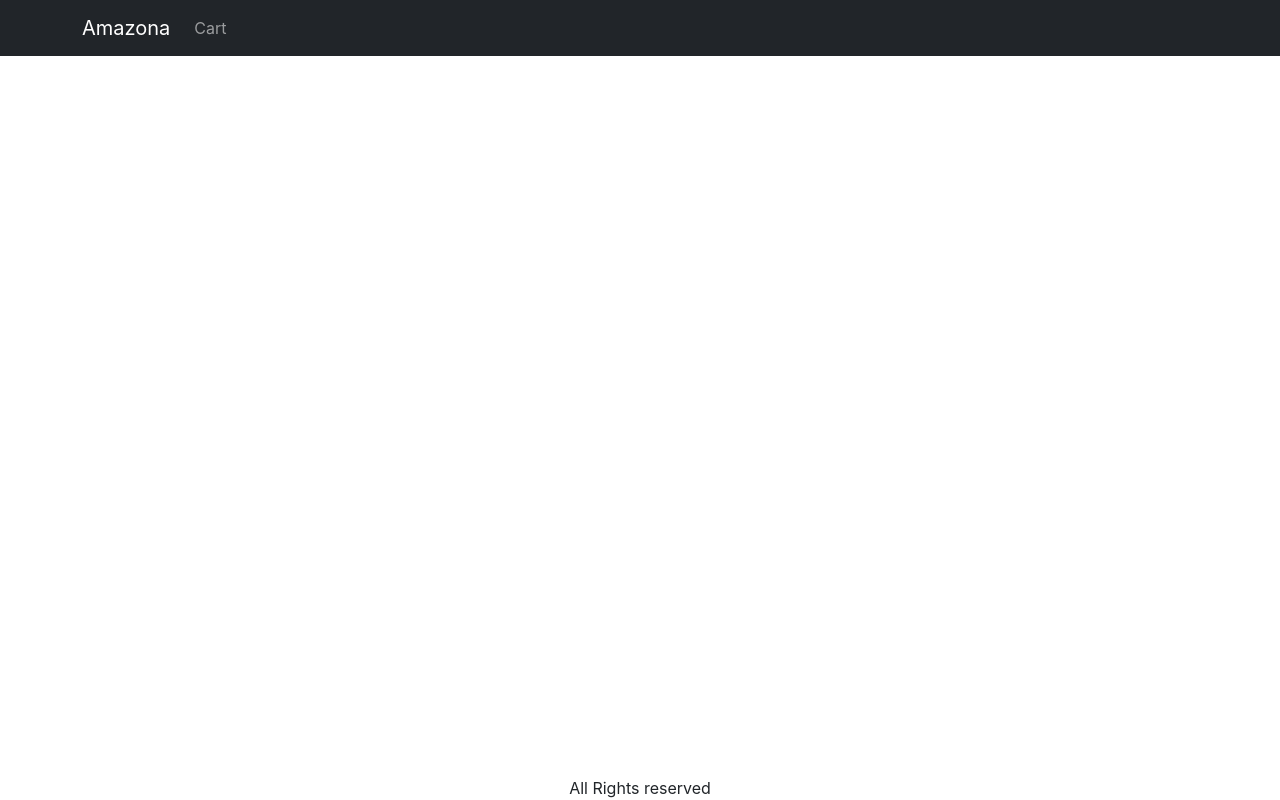
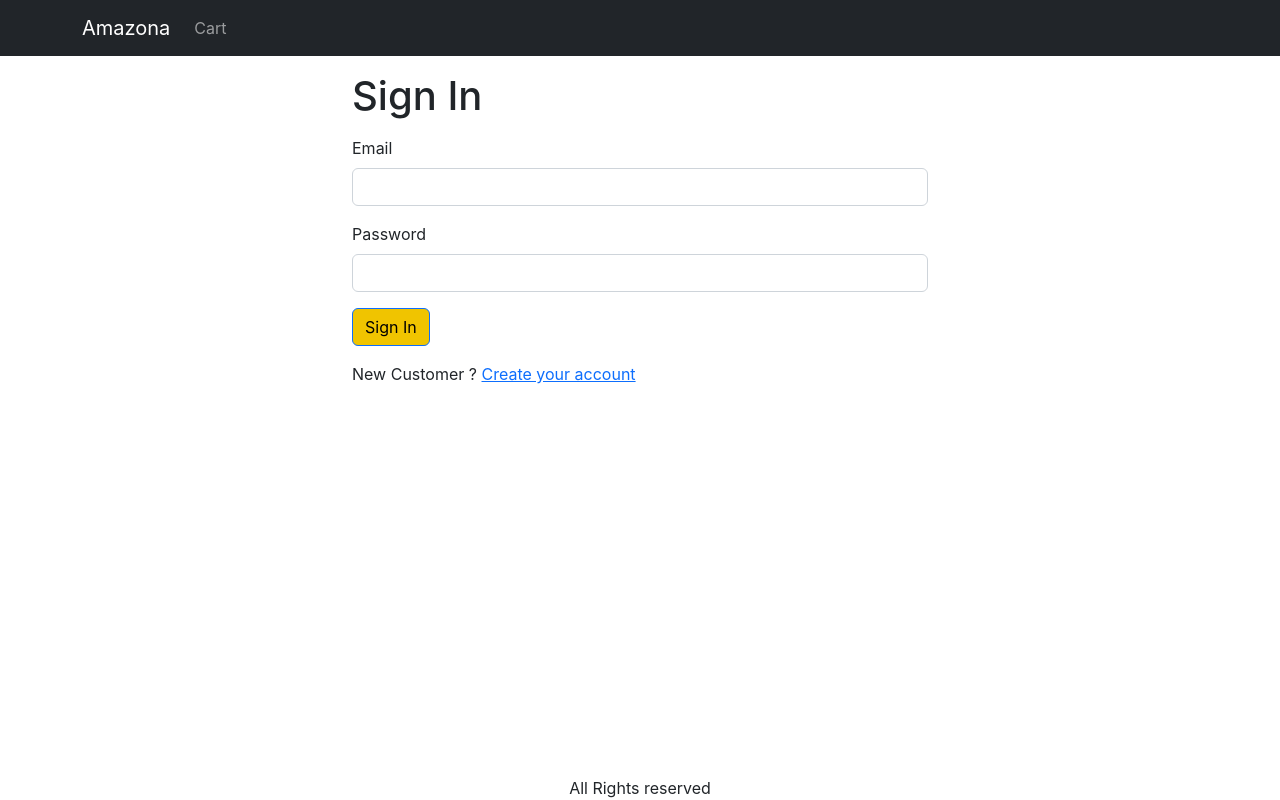
Before and after one commit to Nuxea/amazona, a React (Create React App) app in the folder front-end/: page /signin in a window 1280 px wide. Built offline with nearby package versions, Linux system fonts and the light colour scheme; the HTML template or start-up script is replaced by a standard one.

Commit message:
Create Signin Screen

```diff
--- a/front-end/src/App.js
+++ b/front-end/src/App.js
@@ -7,6 +7,7 @@
 import {useContext} from "react";
 import {Store} from "./Store";
 import CartScreen from "./screens/CartScreen";
+import SigninScreen from "./screens/SigninScreen";
 
 function App() {
     const { state } = useContext(Store);
@@ -39,6 +40,7 @@
                       <Routes>
                           <Route path="/product/:slug" element={<ProductScreen />} />
                           <Route path="/cart" element={<CartScreen />} />
+                          <Route path="/signin" element={<SigninScreen />} />
                           <Route path="/" element={<HomeScreen />} />
                       </Routes>
                   </Container>
--- a/front-end/src/index.css
+++ b/front-end/src/index.css
@@ -37,3 +37,7 @@
 .img-thumbnail {
   height: 80px;
 }
+
+.small-container {
+  max-width: 600px;
+}
--- /dev/null
+++ b/front-end/src/screens/SigninScreen.js
@@ -0,0 +1,40 @@
+import {Button, Container, Form} from "react-bootstrap";
+import {Helmet} from "react-helmet-async";
+import {Link, useLocation} from "react-router-dom";
+
+export default function SigninScreen() {
+
+    const { search } = useLocation();
+    const redirectInUrl = new URLSearchParams(search).get('redirect');
+    const redirect = redirectInUrl ? redirectInUrl : '/';
+
+    return (
+        <Container className="small-container">
+            <Helmet>
+                <title>Sign In</title>
+            </Helmet>
+            <h1 className="my-3">Sign In</h1>
+
+            <Form>
+                <Form.Group className="mb-3" controlId="email">
+                    <Form.Label>Email</Form.Label>
+                    <Form.Control type="email" required />
+                </Form.Group>
+                <Form.Group className="mb-3" controlId="password">
+                    <Form.Label>Password</Form.Label>
+                    <Form.Control type="password" required />
+                </Form.Group>
+                <div className="mb-3">
+                    <Button type="submit">Sign In</Button>
+                </div>
+                <div className="mb-3">
+                    New Customer ?
+                    {' '}
+                    <Link to={`/signup?redirect=${redirect}`}>
+                        Create your account
+                    </Link>
+                </div>
+            </Form>
+        </Container>
+    )
+}
```
